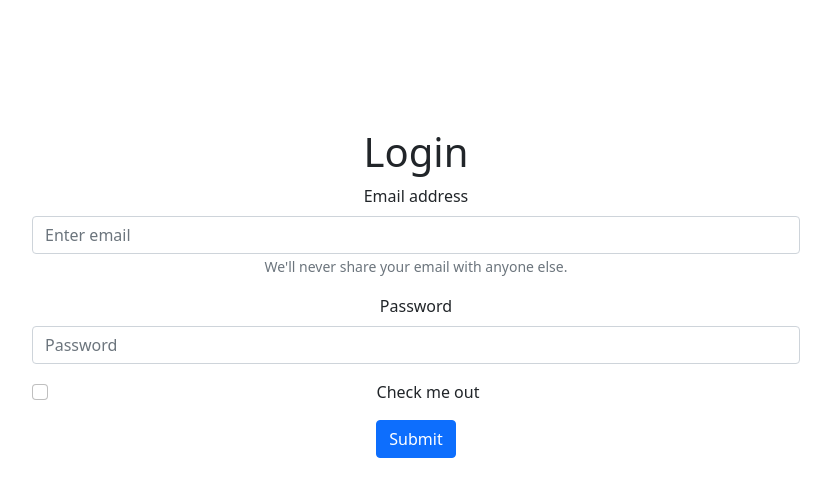
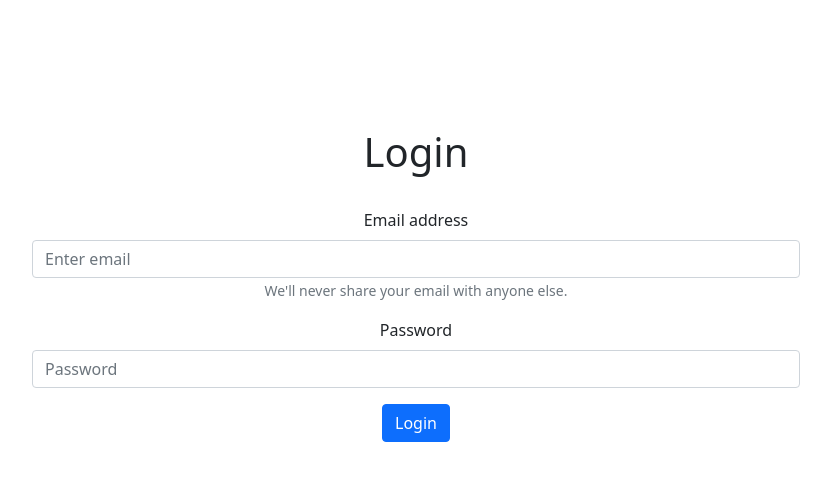
Before and after one commit to Dilansilva/Online-Shopping-MERN, a React (Create React App) app: page / in a window 1280 px wide. Shown: the top 496 px of the page, without its empty margins (224-1055 px from the left). Built offline with nearby package versions, Linux system fonts and the light colour scheme.

Commit message:
Main login page is done

```diff
--- a/src/Login/Login.js
+++ b/src/Login/Login.js
@@ -10,6 +10,7 @@ const Login = () => {
     return (
         <div className="main-header">
             <h1>Login</h1>
+                <br/>
                 <Form>
                 <Form.Group className="mb-3" controlId="formBasicEmail">
                 <Form.Label>Email address</Form.Label>
@@ -23,11 +24,9 @@ const Login = () => {
                 <Form.Label>Password</Form.Label>
                 <Form.Control type="password" placeholder="Password" />
               </Form.Group>
-              <Form.Group className="mb-3" controlId="formBasicCheckbox">
-                <Form.Check type="checkbox" label="Check me out" />
-              </Form.Group>
+
               <Button variant="primary" type="submit">
-                Submit
+                Login
               </Button>
                 </Form>
         </div>
```
